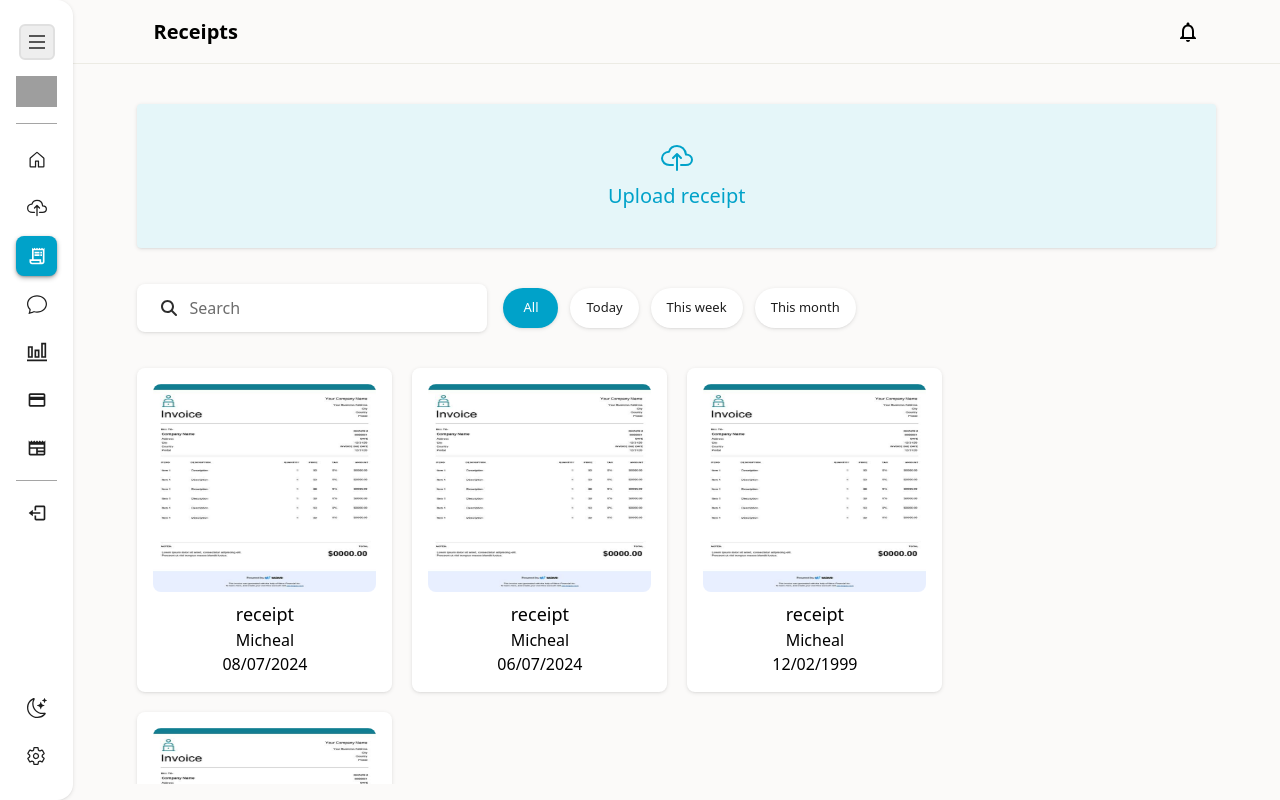
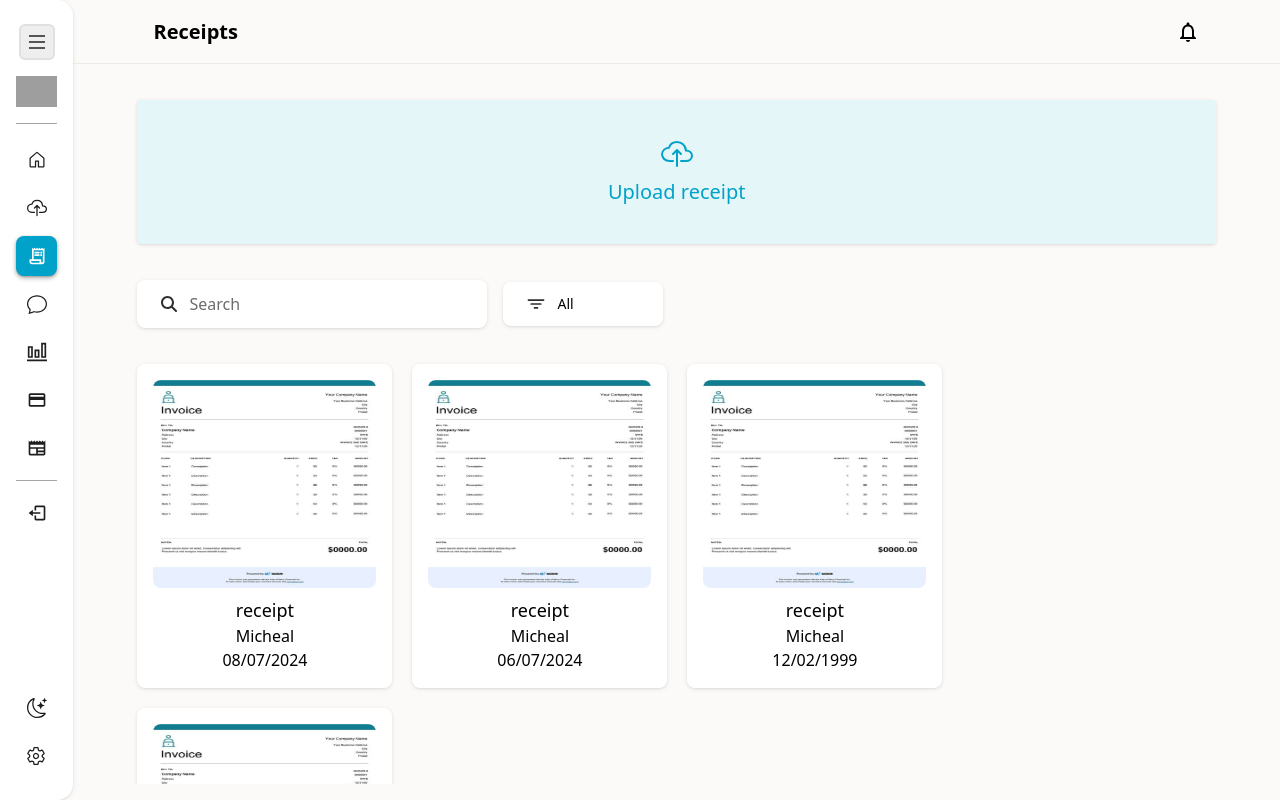
Before and after one commit to Trayshmhirk/tax-return-user-app, a React (Vite) app: page /receipts in a window 1280 px wide. Built offline with nearby package versions, Linux system fonts and the light colour scheme; grey boxes are pictures that could not be loaded.

Commit message:
Change filter ui. Other minor ui changes.

```diff
--- a/src/components/common/SearchAndFilter.tsx
+++ b/src/components/common/SearchAndFilter.tsx
@@ -1,6 +1,6 @@
-import { SetStateAction } from "react";
+import { SetStateAction, useState } from "react";
 import { FaMagnifyingGlass } from "react-icons/fa6";
-import { useSidebar } from "../../hooks/UseSidebar";
+import { IoFilter } from "react-icons/io5";
 
 const SearchAndFilter = ({
    title,
@@ -8,8 +8,17 @@ const SearchAndFilter = ({
    handleFilter,
    setActiveFilter,
    activeFilter,
+   isButtonFilter,
 }: SearchFilterProps) => {
-   const { isOpen } = useSidebar();
+   const [isDropdownOpen, setIsDropdownOpen] = useState(false);
+   const [selectedDropdownTitle, setSelectedDropdownTitle] = useState("All");
+
+   const handleDropdownSelect = (title: string) => {
+      setSelectedDropdownTitle(title);
+      handleFilter(title);
+      setActiveFilter(title);
+      setIsDropdownOpen(false); // close the dropdown after selection
+   };
 
    const handleFilterClick = (title: string) => {
       handleFilter(title);
@@ -17,9 +26,7 @@ const SearchAndFilter = ({
    };
 
    return (
-      <div
-         className={`flex ${isOpen ? "lg:flex-row" : "md:flex-row"} flex-col  gap-4`}
-      >
+      <div className={`flex flex-col md:flex-row md:items-center gap-4`}>
          <label className="w-full h-12 flex items-center bg-white dark:bg-mutedGray p-3 pr-5 rounded-lg md:w-[350px] shadow-md dark:shadow-md-dark">
             <button className="px-3 cursor-pointer">
                <FaMagnifyingGlass className="w-4 h-4 text-gray dark:text-white" />
@@ -32,6 +39,30 @@ const SearchAndFilter = ({
             />
          </label>
 
+         {!isButtonFilter ? (
+            <div className="relative">
+               <button
+                  onClick={() => setIsDropdownOpen(!isDropdownOpen)}
+                  className="bg-white dark:bg-mutedGray w-40 h-11 py-3 px-6 text-center rounded-lg shadow-md dark:shadow-md-dark text-sm font-medium flex items-center gap-3"
+               >
+                  <IoFilter className="text-lg text-gray dark:text-white" />
+                  {selectedDropdownTitle}
+               </button>
+               {isDropdownOpen && (
+                  <div className="absolute left-0 right-0 bg-white dark:bg-mutedGray mt-2 w-40 rounded-lg shadow-md dark:shadow-md-dark z-10 overflow-hidden">
+                     {title.map((filterTitle, index) => (
+                        <div
+                           key={index}
+                           className="py-2 px-5 text-sm font-medium hover:bg-brightGray dark:hover:bg-spanishGray cursor-pointer"
+                           onClick={() => handleDropdownSelect(filterTitle)}
+                        >
+                           {filterTitle}
+                        </div>
+                     ))}
+                  </div>
+               )}
+            </div>
+         ) : (
             <div className="filter flex items-center gap-3">
                {title.map((title, index) => (
                   <div
@@ -47,6 +78,7 @@ const SearchAndFilter = ({
                   </div>
                ))}
             </div>
+         )}
       </div>
    );
 };
@@ -59,4 +91,5 @@ type SearchFilterProps = {
    handleFilter: (title: string) => void;
    activeFilter: string;
    setActiveFilter: React.Dispatch<SetStateAction<string>>;
+   isButtonFilter?: boolean;
 };
--- a/src/components/payment/CardForm.tsx
+++ b/src/components/payment/CardForm.tsx
@@ -37,12 +37,12 @@ const CardForm: React.FC = () => {
             fontSize: "15px",
             fontSmoothing: "antialiased",
             "::placeholder": {
-               color: isDarkMode ? "#A0AEC0" : "#CFD7E0",
+               color: "#A0AEC0",
             },
          },
          invalid: {
-            color: "#E25950",
-            iconColor: "#E25950",
+            color: isDarkMode ? "#ef4444" : "#c30000",
+            iconColor: "#ef4444",
          },
       },
    };
--- a/src/components/sidebar/Sidebar.tsx
+++ b/src/components/sidebar/Sidebar.tsx
@@ -46,7 +46,7 @@ const Sidebar = ({ isNotApproved }: SidebarProps) => {
             className={`fixed inset-y-0 z-50 transform ${
                isOpen ? "translate-x-0" : "-translate-x-full"
             } sm:static sm:translate-x-0 transition-transform duration-300 ease-in-out ${
-               isOpen ? "w-[275px] md:w-[250px] lg:w-[300px]" : "w-fit px-4"
+               isOpen ? "w-[275px] lg:w-[300px]" : "w-fit px-4"
             } flex flex-col bg-white dark:bg-darkGray text-eerieBlack dark:text-white p-6 rounded-r-2xl shadow-md dark:shadow-md-dark`}
          >
             <div className="h-full flex flex-col justify-between">
--- a/src/layouts/ContentLayout.tsx
+++ b/src/layouts/ContentLayout.tsx
@@ -17,6 +17,8 @@ const ContentLayout = ({ children }: ContentLayoutProps) => {
             return "Welcome";
          case "/not-approved":
             return "Please wait...";
+         case "/add-card":
+            return "Add card";
          case "/documents":
             return "Documents";
          case "/receipts":
@@ -61,7 +63,7 @@ const ContentLayout = ({ children }: ContentLayoutProps) => {
          <Header title={title} isHome={location.pathname === "/"} />
 
          <div
-            className={`content relative px-6 ${isSettings ? "py-7 overflow-hidden sm:px-8 md:px-12" : "py-10 overflow-scroll sm:px-8 md:px-16"}`}
+            className={`content relative px-6 ${isSettings ? "py-7 overflow-hidden sm:px-8 md:px-12" : "py-9 overflow-scroll sm:px-8 md:px-16"}`}
          >
             {children}
          </div>
--- a/src/pages/Documents.tsx
+++ b/src/pages/Documents.tsx
@@ -3,8 +3,9 @@ import UploadPdfImage from "../components/common/UploadPdfImage";
 import SearchAndFilter from "../components/common/SearchAndFilter";
 import React, { useState } from "react";
 import { DocumentCard } from "../components/cards/DocumentCard";
-import { DocumentsPropTypes, FileType } from "../types/AllTypes";
+import { DocumentsPropTypes } from "../types/AllTypes";
 import { uploadedDocuments } from "../mocks/AllMockData";
+import { mapFileTypeToDocumentType } from "../helpers/mapFileType";
 
 const Documents = () => {
    const navigate = useNavigate();
@@ -25,21 +26,6 @@ const Documents = () => {
 
    const handleFilter = (title: string) => {
       setSelectedFilter(title);
-   };
-
-   // Map file types to document types
-   const mapFileTypeToDocumentType = (fileType: FileType) => {
-      const fileTypeMapping: Record<FileType, string> = {
-         "application/pdf": "PDF",
-         "image/png": "PNG",
-         "application/msword": "DOC",
-         "image/jpeg": "JPEG",
-         "application/vnd.ms-excel": "XLS",
-
-         // Add more mappings as needed
-      };
-      // Default to the original fileType if no mapping is founda
-      return fileTypeMapping[fileType];
    };
 
    const filterByDoctype = (doc: DocumentsPropTypes) => {
--- a/src/pages/Transactions.tsx
+++ b/src/pages/Transactions.tsx
@@ -97,7 +97,7 @@ const Transactions = () => {
                   ))}
                </>
             ) : (
-               <p className="pending-text w-100 text-center">
+               <p className="pending-text w-full text-center">
                   No transactions found.
                </p>
             )}
--- a/src/pages/settings/Help.tsx
+++ b/src/pages/settings/Help.tsx
@@ -1,8 +1,6 @@
 import { useState } from "react";
 import SearchAndFilter from "../../components/common/SearchAndFilter";
 import { Accordion } from "../../components/common/Accordion";
-import TextArea from "../../components/form-components/TextArea";
-import CustomButton from "../../components/form-components/CustomButton";
 import { QuestionsPropsType } from "../../types/AllTypes";
 import { help } from "../../mocks/AllMockData";
 
@@ -38,8 +36,6 @@ const Help = () => {
         )
       : [];
 
-   const handleSubmitQuestion = () => {};
-
    return (
       <div className="">
          <div className="h-[600px] flex flex-col gap-7 mt-4 px-2 py-3 overflow-scroll">
@@ -63,18 +59,9 @@ const Help = () => {
                      />
                   ))
                ) : (
-                  <div className="flex flex-col gap-4">
-                     <TextArea
-                        label="Have a question?"
-                        placeholder="Type question here"
-                     />
-                     <CustomButton
-                        type="button"
-                        handleClick={handleSubmitQuestion}
-                     >
-                        Submit question
-                     </CustomButton>
-                  </div>
+                  <p className="pending-text w-full text-center">
+                     No results found.
+                  </p>
                )}
             </div>
          </div>
```
Lines whose indentation alone changed are shown as unchanged.
